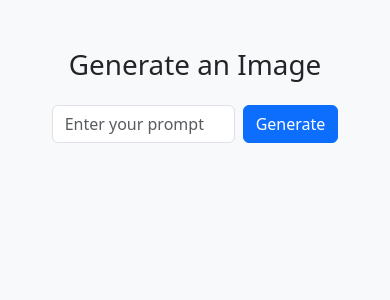
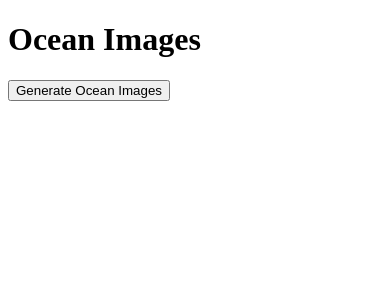
Before and after one commit to Emnaaaot/stabale-model, a Flask app: page / in a window 390 px wide. Shown: the top 300 px of the page. Run offline with Flask 3, Linux system fonts and the light colour scheme.

Commit message:
Fix Flask route and API integration4

```diff
--- a/templates/index.html
+++ b/templates/index.html
@@ -3,32 +3,41 @@
 <head>
     <meta charset="UTF-8">
     <meta name="viewport" content="width=device-width, initial-scale=1.0">
-    <title>Generate Image</title>
-    <link href="https://cdn.jsdelivr.net/npm/bootstrap@5.3.0-alpha1/dist/css/bootstrap.min.css" rel="stylesheet">
+    <title>Ocean Images</title>
+    <style>
+        .image-container {
+            display: flex;
+            justify-content: space-around;
+            margin: 20px 0;
+        }
+        .image-card {
+            text-align: center;
+        }
+        img {
+            width: 300px;
+            height: auto;
+            border: 2px solid #ccc;
+            border-radius: 10px;
+        }
+    </style>
 </head>
-<body class="bg-light">
-    <div class="container mt-5">
-        <h1 class="text-center mb-4">Generate an Image</h1>
-        <form method="POST" class="d-flex justify-content-center">
-            <input type="text" id="prompt" name="prompt" class="form-control w-50" placeholder="Enter your prompt" required>
-            <button type="submit" class="btn btn-primary ms-2">Generate</button>
-        </form>
+<body>
+    <h1>Ocean Images</h1>
+    <form method="post">
+        <button type="submit">Generate Ocean Images</button>
+    </form>
 
-        {% if new_image_url %}
-            <h2 class="mt-4">Generated Image</h2>
-            <img src="{{ new_image_url }}" alt="Generated Image" class="img-fluid mt-3">
-        {% endif %}
-
-        {% if image_history %}
-            <h3 class="mt-5">History</h3>
-            <div class="row">
-                {% for image in image_history %}
-                    <div class="col-md-4 mt-3">
-                        <img src="{{ image }}" alt="History Image" class="img-fluid">
-                    </div>
-                {% endfor %}
-            </div>
-        {% endif %}
+    {% if images %}
+    <div class="image-container">
+        <div class="image-card">
+            <h2>Clean Ocean</h2>
+            <img src="{{ images['positive'] }}" alt="Clean Ocean">
+        </div>
+        <div class="image-card">
+            <h2>Polluted Ocean</h2>
+            <img src="{{ images['negative'] }}" alt="Polluted Ocean">
+        </div>
     </div>
+    {% endif %}
 </body>
 </html>
```
